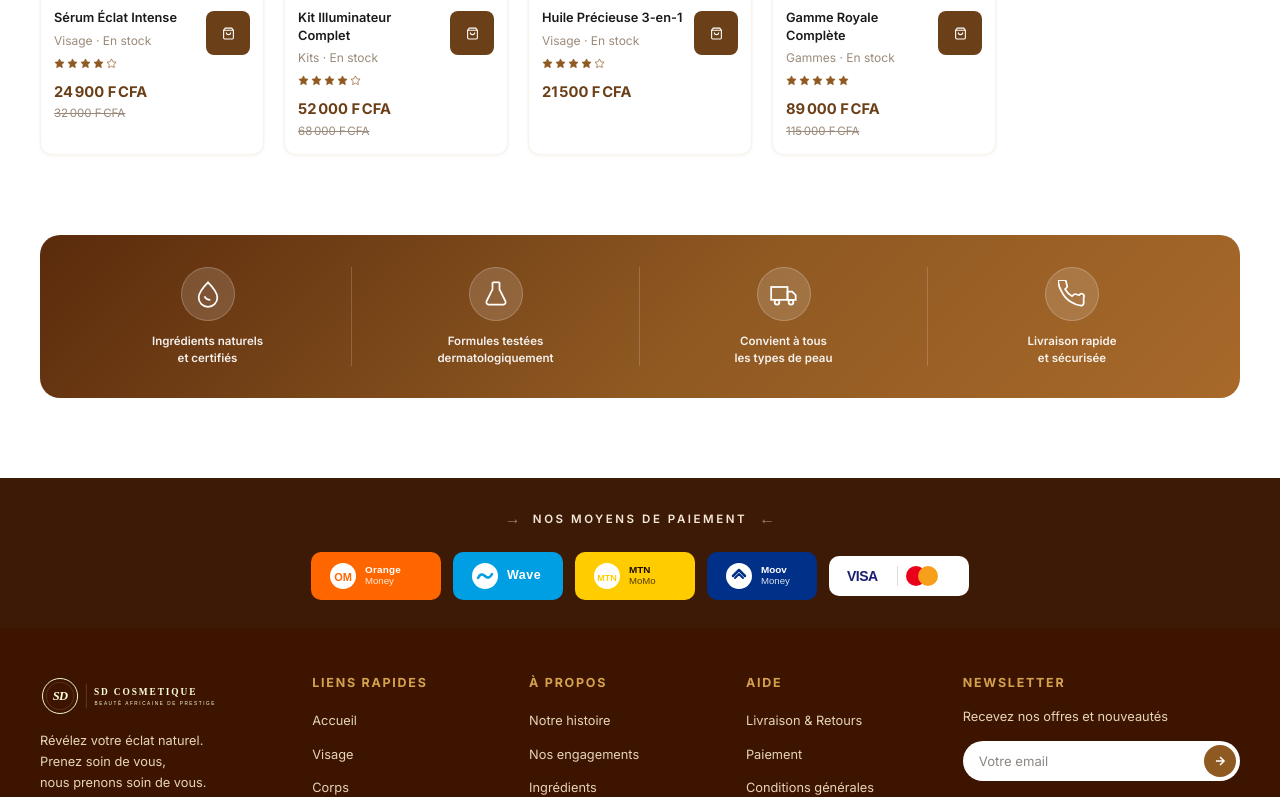
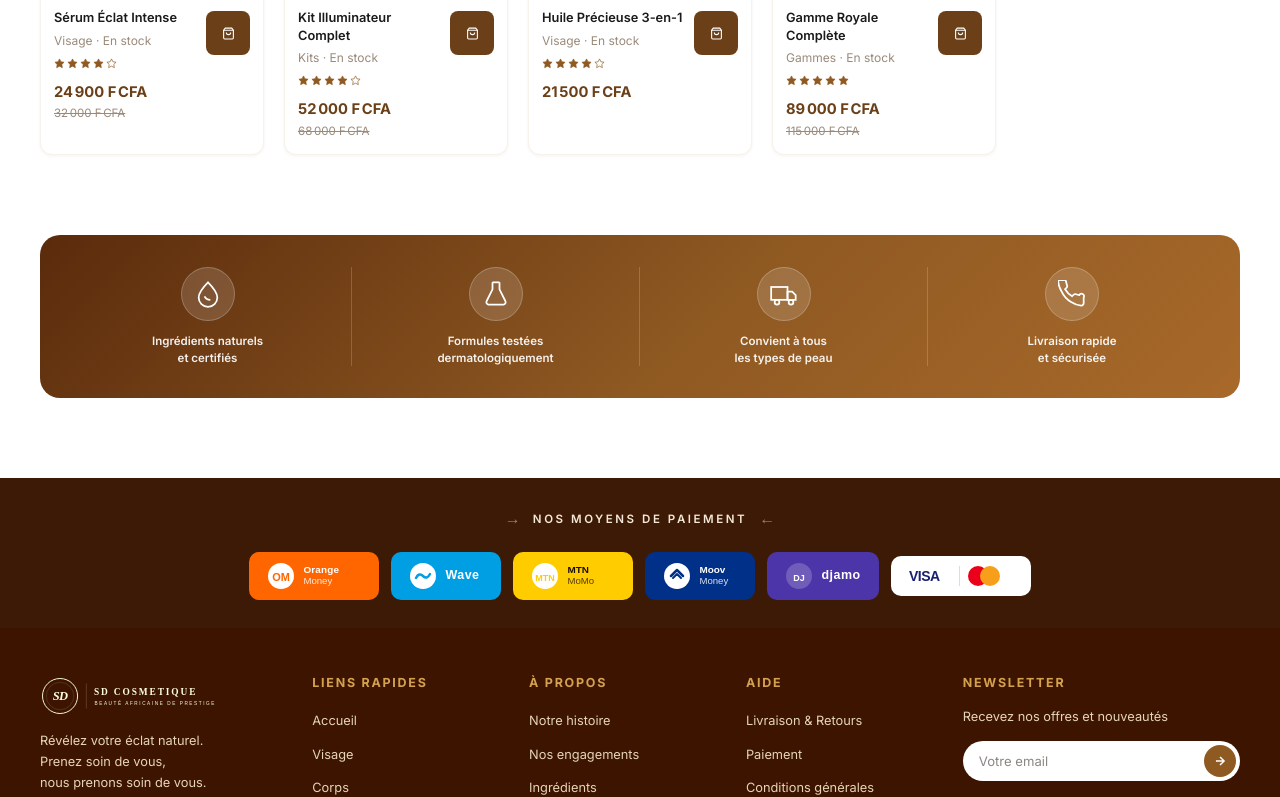
Before and after one commit to afriklabprojet/sdcosmetique, a Next.js app: page / in a window 1280 px wide. Shown: the part 1555-2352 px from the top of the page. Built offline with nearby package versions, Linux system fonts and the light colour scheme; no server answers; the database is empty; a web font is replaced by a local one.

Commit message:
feat(paiement): ajouter Djamo aux moyens de paiement

```diff
--- a/src/components/home/PaymentBand.tsx
+++ b/src/components/home/PaymentBand.tsx
@@ -76,6 +76,18 @@ function VisaMastercardLogo() {
   );
 }
 
+function DjamoLogo() {
+  return (
+    <div style={{ background: '#4C35A8', borderRadius: '10px', padding: '10px 18px', display: 'flex', alignItems: 'center', gap: '8px', minWidth: '110px' }}>
+      <svg width="28" height="28" viewBox="0 0 28 28" fill="none">
+        <circle cx="14" cy="14" r="13" fill="rgba(255,255,255,0.2)" />
+        <text x="14" y="19" textAnchor="middle" fontSize="9" fontWeight="900" fill="white" fontFamily="Arial,sans-serif">DJ</text>
+      </svg>
+      <span style={{ color: '#fff', fontSize: '0.78rem', fontWeight: 800, fontFamily: 'Arial,sans-serif', letterSpacing: '0.04em' }}>djamo</span>
+    </div>
+  );
+}
+
 export default function PaymentBand() {
   return (
     <section style={{ background: '#3D1A06', padding: '28px 24px' }}>
@@ -99,6 +111,7 @@ export default function PaymentBand() {
           <WaveLogo />
           <MtnMomoLogo />
           <MoovMoneyLogo />
+          <DjamoLogo />
           <VisaMastercardLogo />
         </div>
       </div>
--- a/src/components/product/ProductDetail.tsx
+++ b/src/components/product/ProductDetail.tsx
@@ -93,6 +93,7 @@ const DEFAULT_PAYMENT_BADGES: PaymentBadge[] = [
   { label: 'Wave',           bg: '#0066CC' },
   { label: 'MTN MoMo',       bg: '#FFCC00', text: '#1A1A1A' },
   { label: 'Moov Money',     bg: '#00A651' },
+  { label: 'Djamo',          bg: '#4C35A8' },
   { label: 'Carte Bancaire', bg: '#1A1F71' },
 ];
 
```
